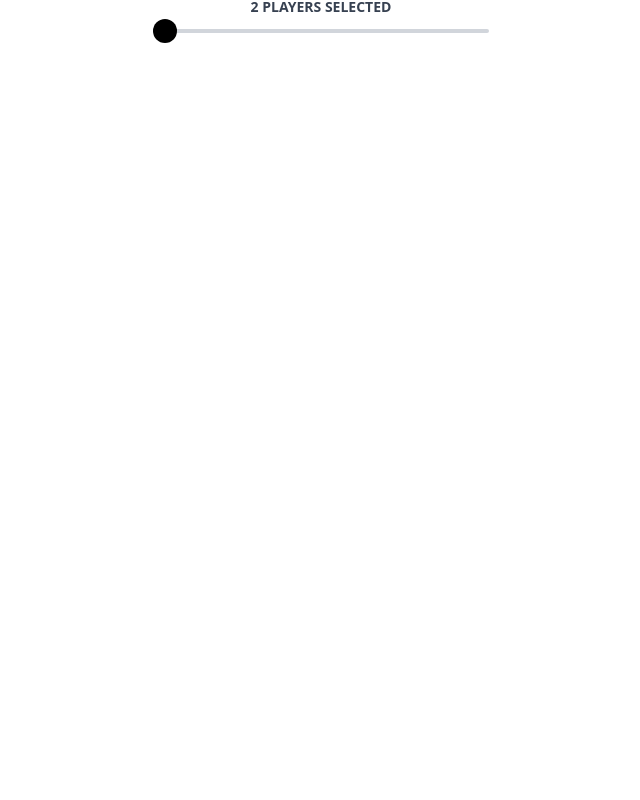
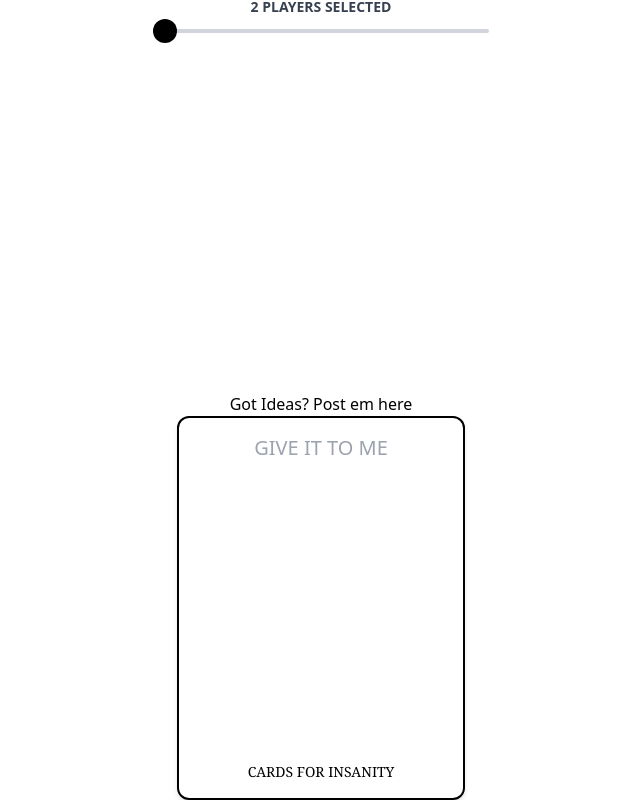
Before and after one commit to rslosch/card-game, a React (Create React App) app in the folder client/: page / in a window 1280 px wide. Shown: the part 1240-2040 px from the top of the page, without its empty margins (319-959 px from the left). Before the commit the page ends 1632 px from the top, so only its background shows below. Built offline with nearby package versions, Linux system fonts and the light colour scheme; no server answers.

Commit message:
frontend components for SuggestedCards feature. Needs post request

```diff
--- a/client/src/App.jsx
+++ b/client/src/App.jsx
@@ -12,6 +12,7 @@ import Signup from "./components/Signup"
 import Login from "./components/Login"
 import Hero from "./components/HeroSection/Hero"
 import PlayCardGame from "./components/GameSection/PlayCardGame"
+import PostSuggestedCards from "./components/PostSuggestedCards"
 
 function App() {
 
@@ -38,7 +39,7 @@ function App() {
         <Routes>
           <Route path ='/signup' element={<Signup />}/>
           <Route path ='/login' element={<Login />}/>
-          <Route path='/' element={<><Hero/><PlayCardGame/></>} />
+          <Route path='/' element={<><Hero/><PlayCardGame/><PostSuggestedCards /></>} />
           <Route path='play' element={<PlayCardGame />} />
         </Routes>
       </UserProvider>
--- /dev/null
+++ b/client/src/components/PostSuggestedCards.jsx
@@ -0,0 +1,14 @@
+import React from 'react'
+
+import SuggestedCard from './SuggestedCard'
+
+const PostSuggestedCards = () => {
+  return (
+    <div className='flex flex-col items-center h-full w-screen'>
+      <h2>Got Ideas? Post em here</h2>
+      <SuggestedCard />
+    </div>
+  )
+}
+
+export default PostSuggestedCards
--- /dev/null
+++ b/client/src/components/SuggestedCard.jsx
@@ -0,0 +1,25 @@
+import React, { useState } from 'react'
+
+const SuggestedCard = () => {
+    const [content, setContent] = useState("")
+
+  return (
+    <div class="flex flex-col items-center justify-start p-4 rounded-xl bg-white dark:bg-black shadow-md border-2 border-black dark:border-white h-96 w-72">
+        <div class="flex items-center justify-center m-auto w-full h-full">
+            <textarea
+                type="text"
+                placeholder="Give it to me"
+                value={content}
+                onChange={(e) => setContent(e.target.value)}
+                className="text-black dark:text-white text-center text-lg md:text-xl w-full h-full uppercase object-contain outline-none resize-none overflow-auto"
+            />
+        </div>
+        <div>
+            <h1 className="text-xs md:text-sm font-serif dark:text-white">CARDS FOR INSANITY</h1>
+        </div>
+
+</div>
+  )
+}
+
+export default SuggestedCard
```
